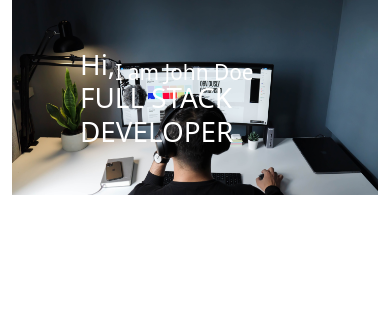
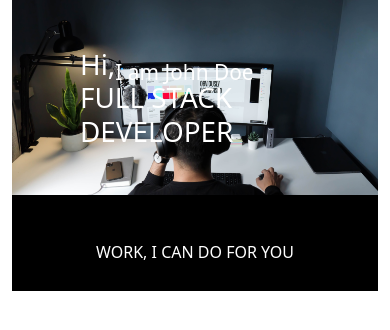
Before and after one commit to afshanqasim07/landing-webpage, a plain HTML site: page index.html in a window 390 px wide. Drawn offline with nearby package versions, Linux system fonts and the light colour scheme.

Commit message:
section2 done

```diff
--- a/index.html
+++ b/index.html
@@ -8,6 +8,7 @@
     <link rel="stylesheet" href="style.css">
 </head>
 <body>
+   <!-- section one  started-->
    <div class="container-fluid row">
     <div class="col-12">
         <img src="./assets/developer.png" class="img-fluid" alt="" width="100%">
@@ -15,10 +16,21 @@
             <h1>Hi,<sub>I am John Doe</sub><br>FULL STACK DEVELOPER</h1>
             </div>
 </div>
+</div>
+   <!-- section one  ended-->
+
+   <!-- section two started-->
+
+   <div class="container-fluid row">
+    <div class="col-12">
+        <h1 class="heading">WORK, I CAN DO FOR YOU  </h1>
+    </div>
+   </div>
+    </div>
+
+   <!-- section two ended-->
 
 
-        </div>
-    </div>
     <script src="https://cdn.jsdelivr.net/npm/bootstrap@5.0.2/dist/js/bootstrap.bundle.min.js" integrity="sha384-MrcW6ZMFYlzcLA8Nl+NtUVF0sA7MsXsP1UyJoMp4YLEuNSfAP+JcXn/tWtIaxVXM" crossorigin="anonymous"></script>
 </body>
 </html>
--- a/style.css
+++ b/style.css
@@ -31,3 +31,16 @@
         left: 5rem;
     }
 }
+.heading{
+    height: 20%;
+    background-color: #000000;
+    padding: 6rem;
+    text-align: center;
+    color: #ffffff;
+}
+@media (max-width: 767px) {
+    .heading {
+        padding: 3rem;
+        font-size: 1rem;
+    }
+}
```
Lines whose indentation alone changed are shown as unchanged.
